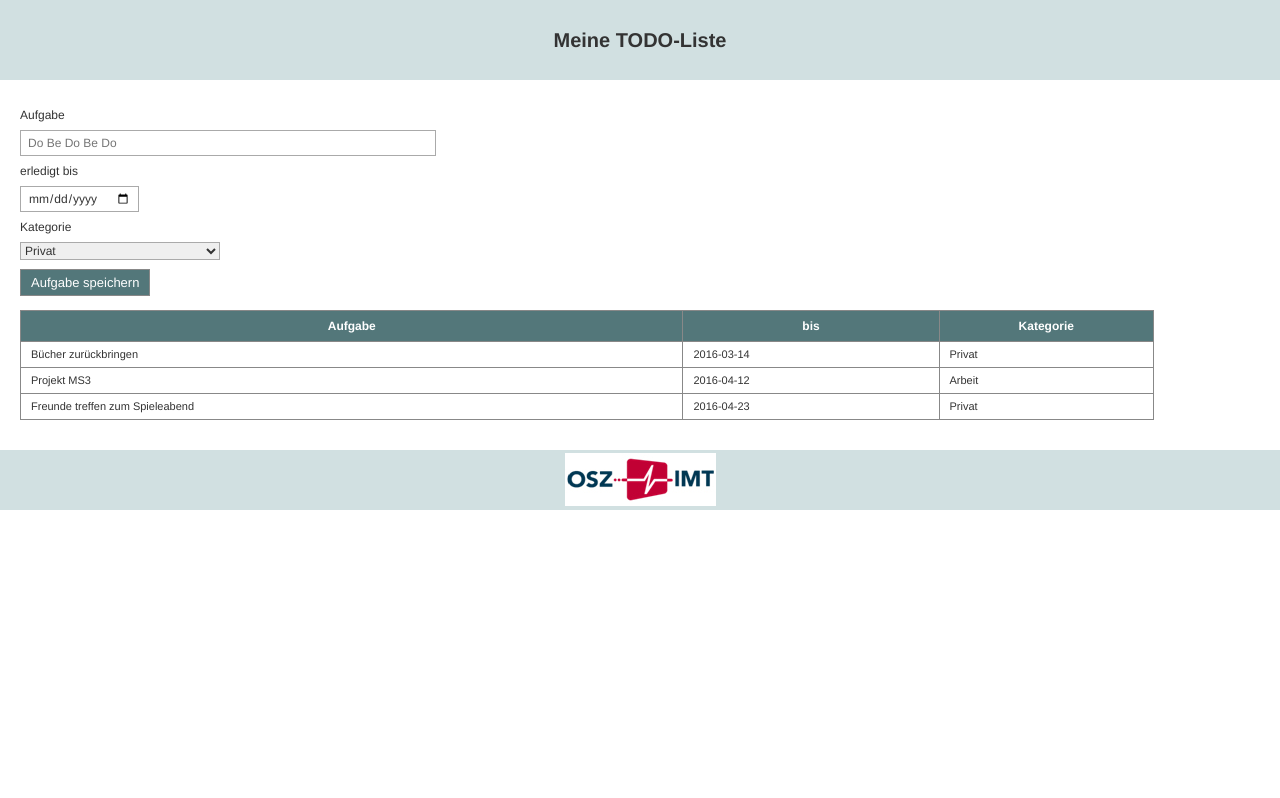
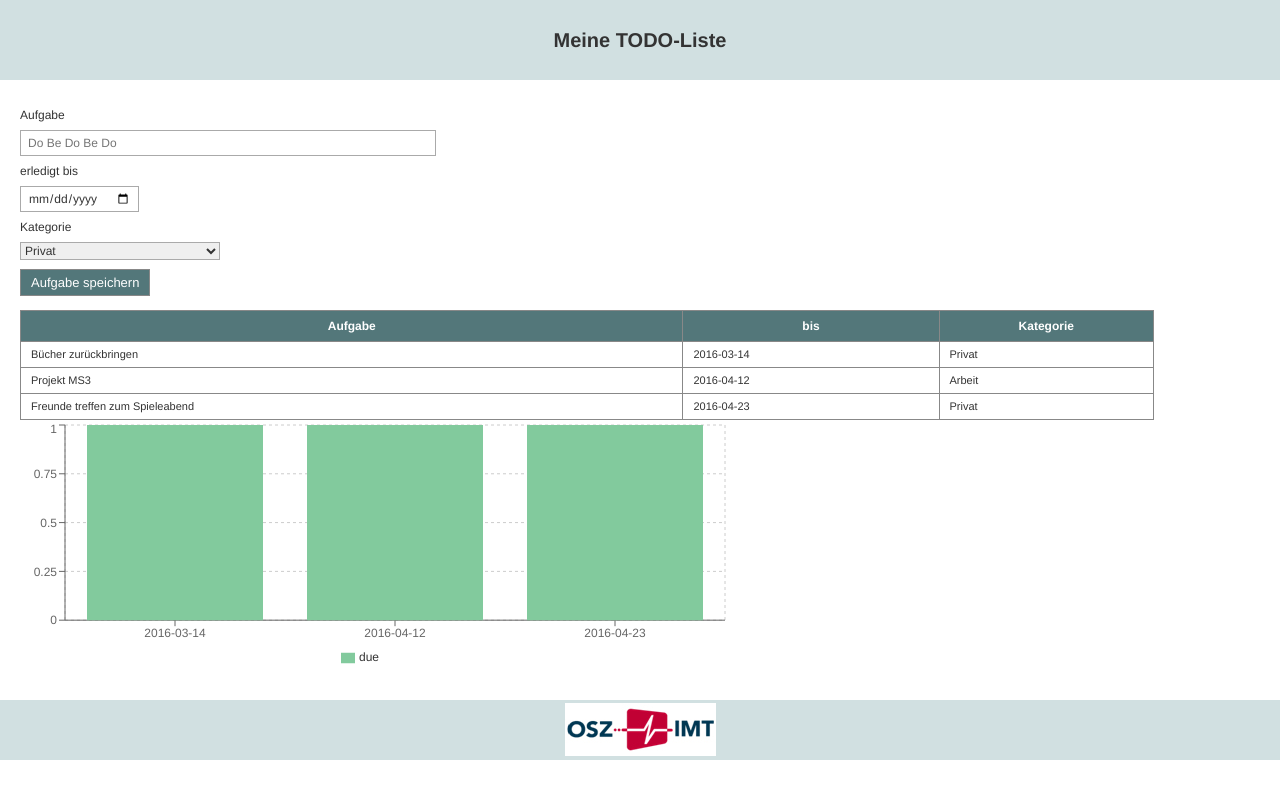
Before and after one commit to curtisy1/TaskPlanner, a React app: page / in a window 1280 px wide. Built offline with nearby package versions, Linux system fonts and the light colour scheme.

Commit message:
Task 4 Part 1: Add a bar chart that looks so amazing I could cry

```diff
--- a/src/components/App.tsx
+++ b/src/components/App.tsx
@@ -1,6 +1,7 @@
 import * as React from "react";
 import { Global, css } from '@emotion/core';
 import { StyledHeader, StyledFooter, StyledSection, StyledTable, StyledTableData, StyledButtonDiv, StyledLabel, StyledInput, StyledSelect, StyledTableHead, StyledLogo } from "./styles";
+import { BarChart, CartesianGrid, XAxis, YAxis, Bar, Tooltip, Legend } from "recharts";
 import Cookies = require("js-cookie");
 
 enum Category {
@@ -55,6 +56,7 @@ export default class App extends React.Component<AppProps, AppState> {
 
         this.renderTasks = this.renderTasks.bind(this);
         this.renderSelect = this.renderSelect.bind(this);
+        this.renderBarChart = this.renderBarChart.bind(this);
         this.handleClick = this.handleClick.bind(this);
     }
 
@@ -86,6 +88,17 @@ export default class App extends React.Component<AppProps, AppState> {
         return Object.values(Category).map(option =>
             <option key={option}>{option}</option>
         );
+    }
+
+    renderBarChart(){
+        let uniqueByDate = this.state.tasks.map(t => t.Due.toISOString().slice(0, 10))
+            .filter((value, index, self) => self.indexOf(value) === index);
+        return uniqueByDate.map(date => {
+            return {
+                name: date,
+                due: this.state.tasks.filter(t => t.Due.toISOString().slice(0, 10) === date).length
+            }
+        });
     }
 
     handleClick(){
@@ -151,6 +164,14 @@ export default class App extends React.Component<AppProps, AppState> {
                         </tbody>
                     </StyledTable>
                 </StyledSection>
+                <BarChart width={730} height={250} data={this.renderBarChart()}>
+                    <CartesianGrid strokeDasharray="3 3" />
+                    <XAxis dataKey="name" />
+                    <YAxis />
+                    <Tooltip />
+                    <Legend />
+                    <Bar dataKey="due" fill="#82ca9d" />
+                </BarChart>
                 <StyledFooter>
                     <a href="https://www.oszimt.de" target="_blank">
                         <StyledLogo src={image} className="logo"/>
```
Also changed, not shown: package.json (+12 -11 lines), 1 other file (tests, documents, lock files or other folders).
